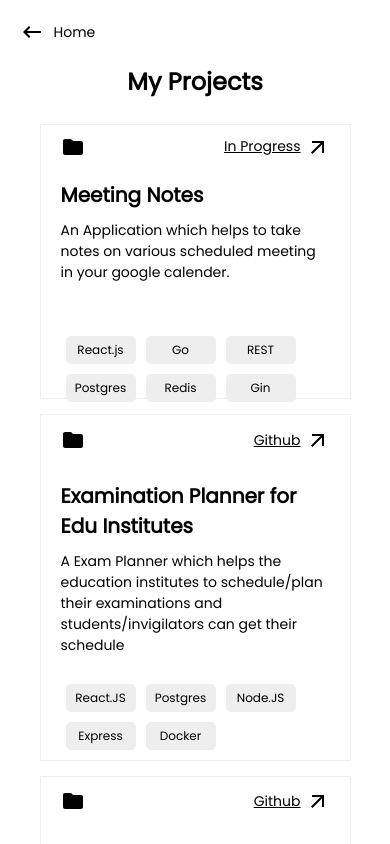
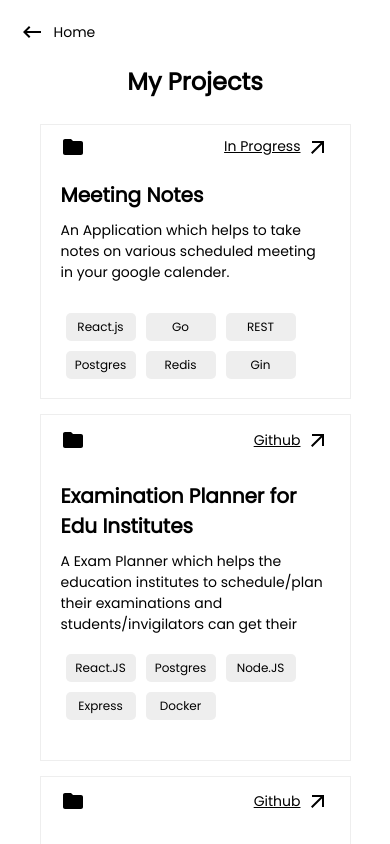
Before and after one commit to sambasivareddy-ch/sambasiva, a React (Create React App) app: page /projects in a window 390 px wide. Shown: the top 844 px of the page. Built offline with nearby package versions, Linux system fonts and the light colour scheme.

Commit message:
Project Layout styles changed

```diff
--- a/src/components/Experience.js
+++ b/src/components/Experience.js
@@ -25,12 +25,12 @@ const Experience = (props) => {
         </a>
         <ol className={styles["experience-highlights"]}>
           {props.exp.highlights.map((highlight) => (
-            <li>{highlight}</li>
+            <li key={Math.random()}>{highlight}</li>
           ))}
         </ol>
         <ol className={styles["experience-skills"]}>
           {props.exp.skills.map((skill) => (
-            <li>{skill}</li>
+            <li key={Math.random()}>{skill}</li>
           ))}
         </ol>
       </div>
--- a/src/styles/page.module.css
+++ b/src/styles/page.module.css
@@ -262,6 +262,10 @@
   background-color: var(--charcoal-color);
 }
 
+.project-body {
+  overflow-y: scroll;
+}
+
 .project-body h3 {
   font-size: 20px;
 }
@@ -441,11 +445,11 @@
   }
 }
 
-@media screen and (min-width: 200px) and (max-width: 828px) {
+@media screen and (min-width: 200px) and (max-width: 900px) {
   .pro-wrapper {
     width: 100%;
-    height: 350px;
-    grid-template-rows: 10% 60% 20%;
+    height: 400px;
+    grid-template-rows: 10% 50% 30%;
   }
   .edu-wrapper table {
     overflow-x: scroll;
@@ -484,14 +488,14 @@
   }
 }
 
-@media screen and (min-width: 829px) {
+@media screen and (min-width: 901px) {
   .experience {
     width: 100%;
     box-sizing: border-box;
   }
   .pro-wrapper {
     width: 100%;
-    height: 300px;
+    height: 350px;
     overflow-y: scroll;
   }
   ::-webkit-scrollbar {
```
